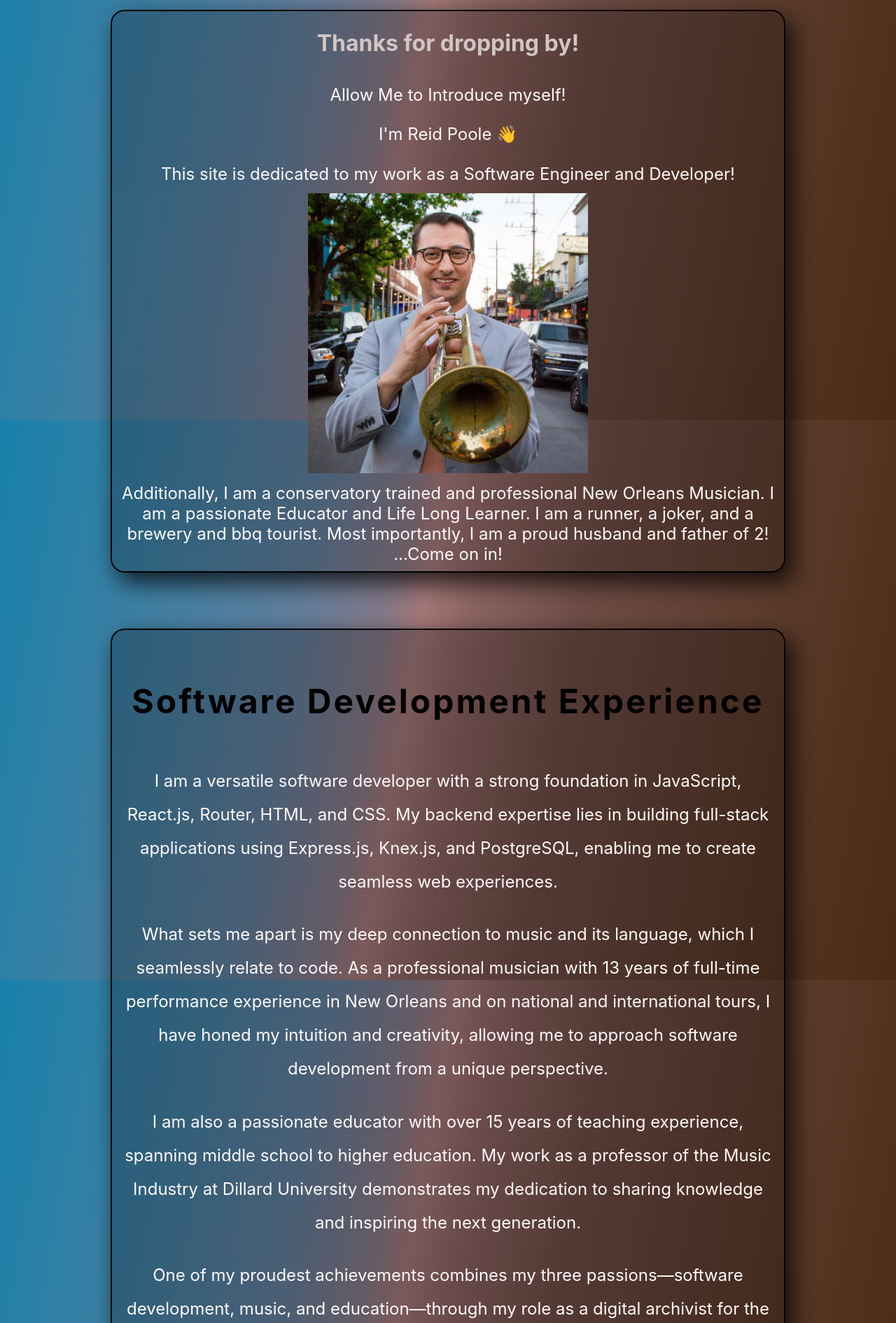
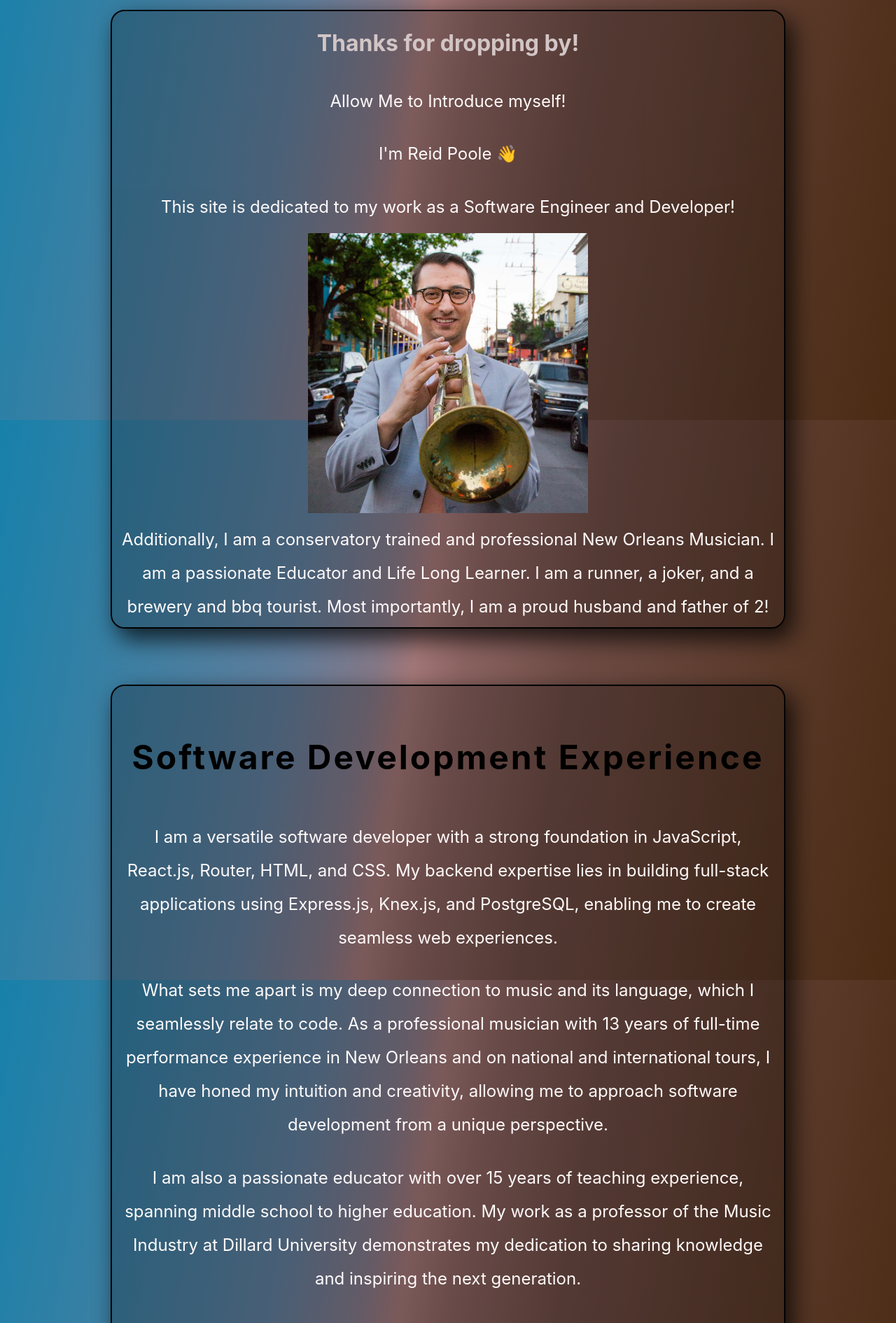
Before and after one commit to rpoole444/portfolio-site, a React (Create React App) app: page / in a window 1280 px wide. Shown: the part 200-2090 px from the top of the page at 70% size. Built offline with nearby package versions, Linux system fonts and the light colour scheme.

Commit message:
add more styling

```diff
--- a/src/components/Homepage/Homepage.css
+++ b/src/components/Homepage/Homepage.css
@@ -23,7 +23,7 @@
 .read-about{
   display: flex;
   justify-content: space-evenly;
-  max-height: 160vh;
+  max-height: 175vh;
   width: 75vw;
   border: 2px solid black;
   font-size: large;
@@ -45,7 +45,7 @@
 
 .introduction-container {
   display: flex;
-  max-height: 100vh;
+  max-height: 110vh;
   width: 75vw;
   border: 2px solid black;
   flex-direction: column;
@@ -73,7 +73,8 @@
   color: snow;
   font-size: 3vh;
   margin: 1.7vh;
-
+  letter-spacing:normal;
+  line-height: 2;
 }
 
 .intro-title {
```
